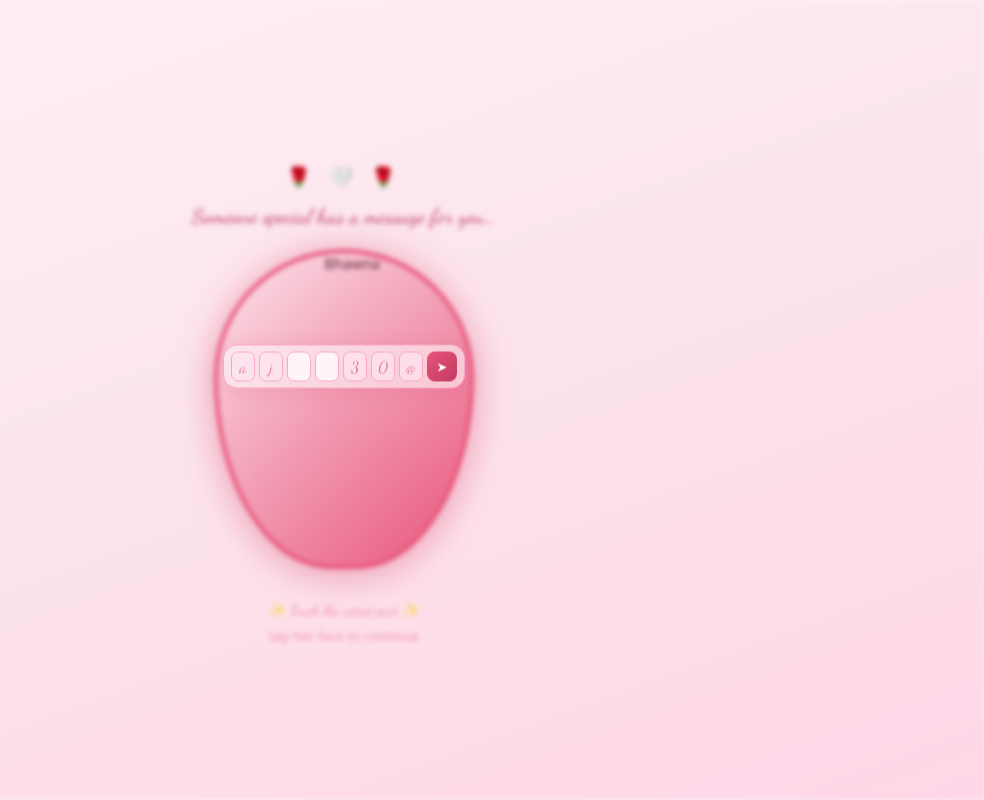
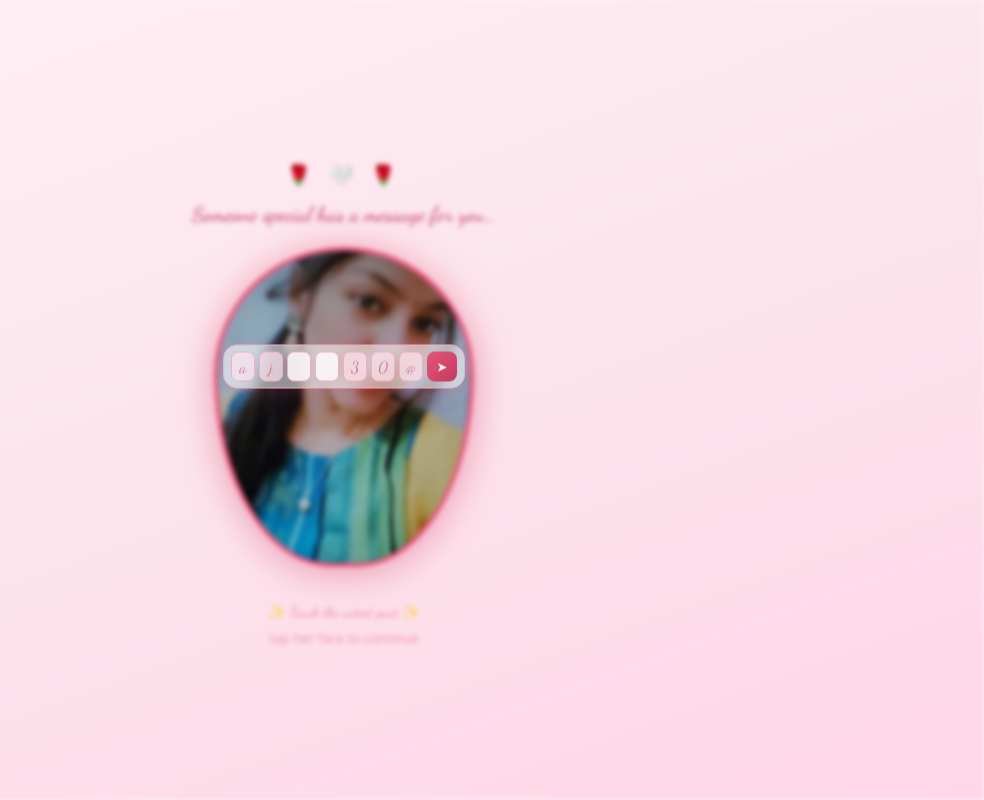
Before and after one commit to thekamilcoder/BhawnaAj, a plain HTML site: page index.html in a window 1280 px wide. Shown: the whole page, without its empty margins (296-1280 px from the left). Drawn offline with Linux system fonts and the light colour scheme.

```diff
--- a/index.html
+++ b/index.html
@@ -442,7 +442,7 @@
     <div class="splash-photo-wrap">
       <div class="photo-glow"></div>
       <!-- Replace /Bhawna_home.jpg with your photo path -->
-      <img class="splash-photo" data-protected-src="jhuka.jpg" alt="Bhawna" id="splashPhoto" />
+      <img class="splash-photo" src="/jhuka.jpg" alt="Bhawna" id="splashPhoto" />
       <div class="cute-overlay" onclick="goToLogin()"></div>
     </div>
     <p class="touch-hint cursive">✨ Touch the cutest part ✨</p>
```
